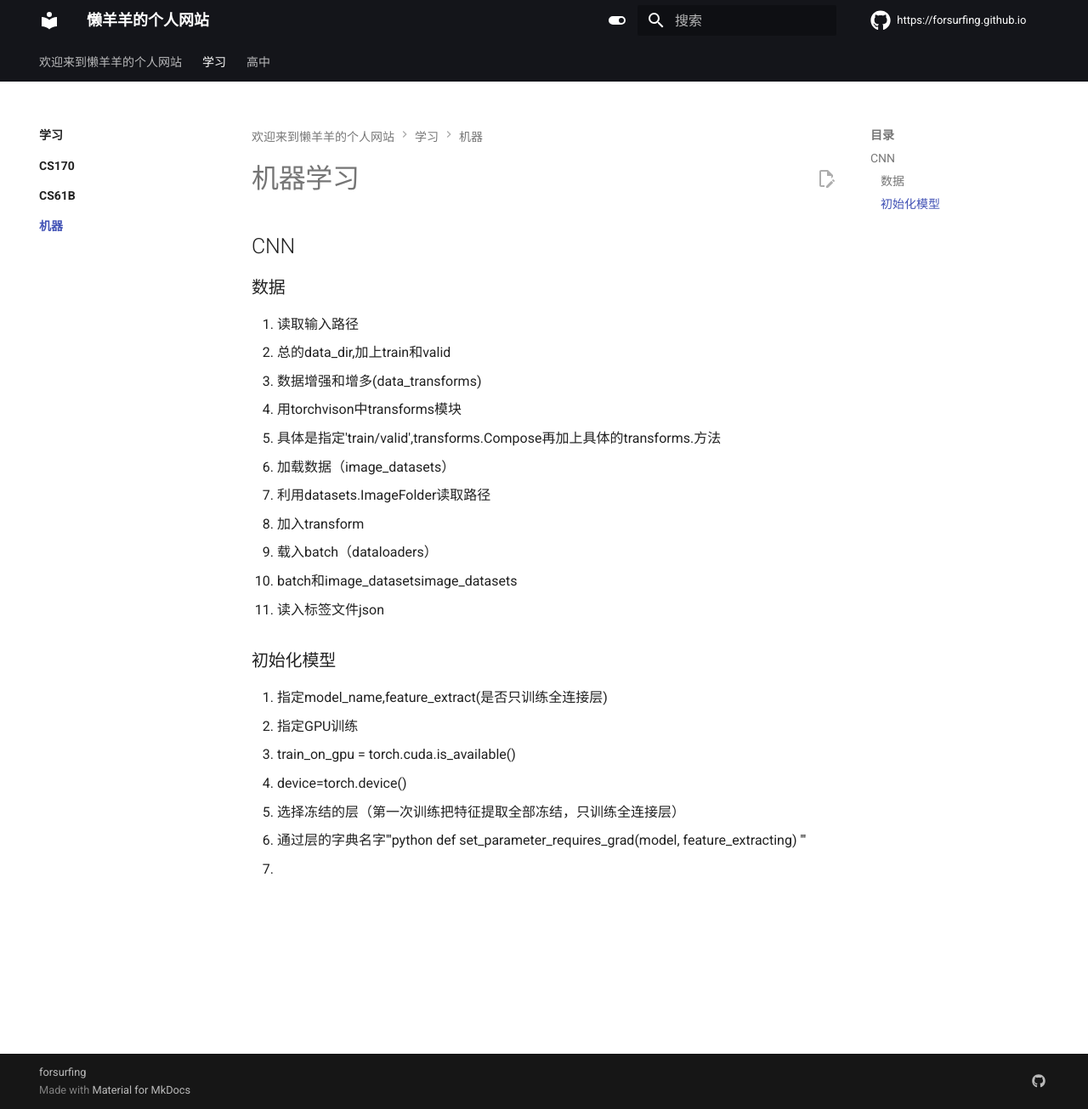
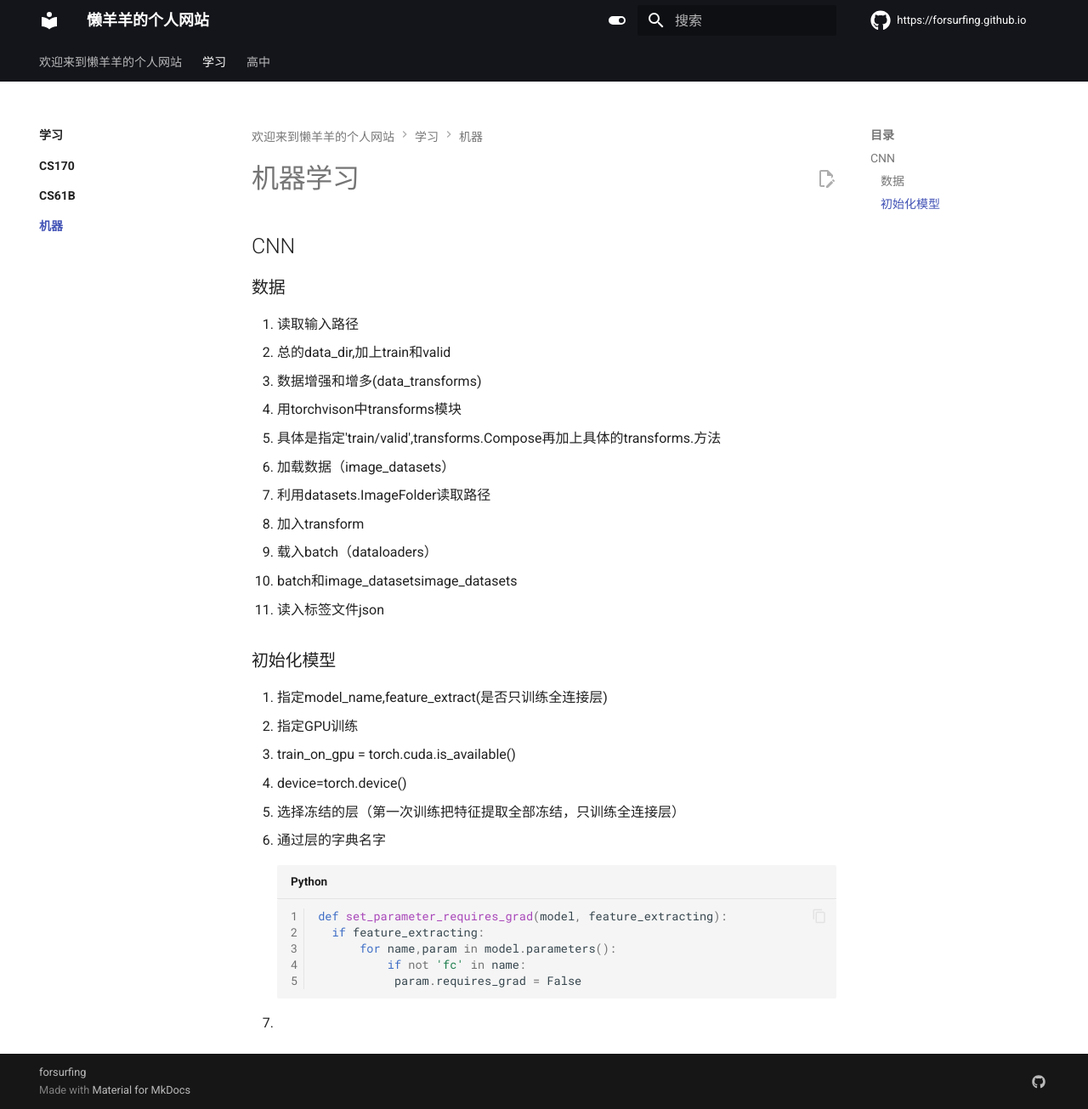
Before and after one commit to forsurfing/forsurfing.github.io, an MkDocs documentation site: the page built from docs/学习/机器/index.md, in a window 1280 px wide and 1305 px high. Shown: the whole window at 85% size. Built offline with MkDocs 1.6.1 and Material for MkDocs 9.7.7, drawn with Linux system fonts in a browser that asks for light colours; nearby versions of some CDN libraries; library files that are not in the unit come from our copies; comment, search, counter and statistics services are not loaded.

Commit message:
Update index.md

````diff
--- a/docs/学习/机器/index.md
+++ b/docs/学习/机器/index.md
@@ -22,8 +22,12 @@
    - train_on_gpu = torch.cuda.is_available()
    - device=torch.device()
 3. 选择冻结的层（第一次训练把特征提取全部冻结，只训练全连接层）
-
-  - 通过层的字典名字'''python
-  def set_parameter_requires_grad(model, feature_extracting)
-  '''
+  - 通过层的字典名字
+  ``` python
+  def set_parameter_requires_grad(model, feature_extracting):
+    if feature_extracting:
+        for name,param in model.parameters():
+            if not 'fc' in name:
+             param.requires_grad = False
+  ```
 1.
````
